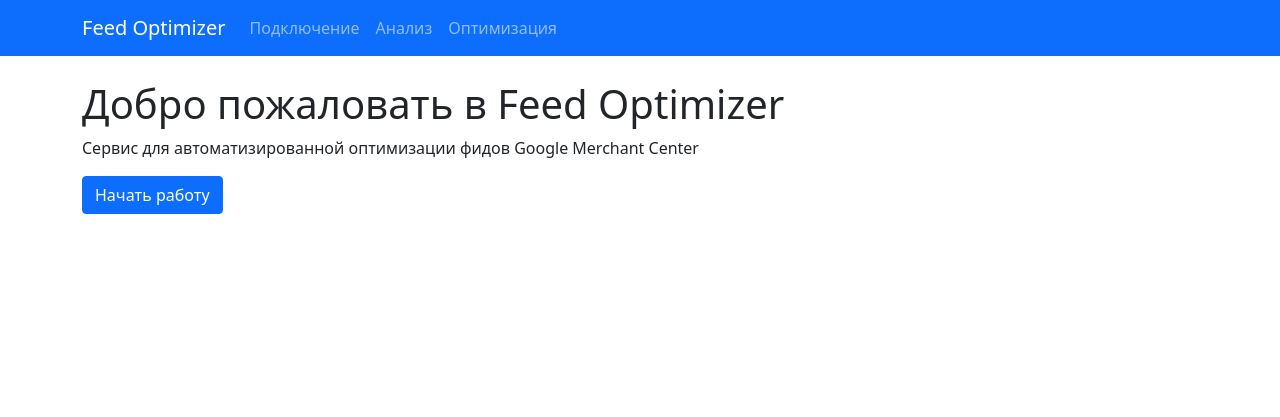
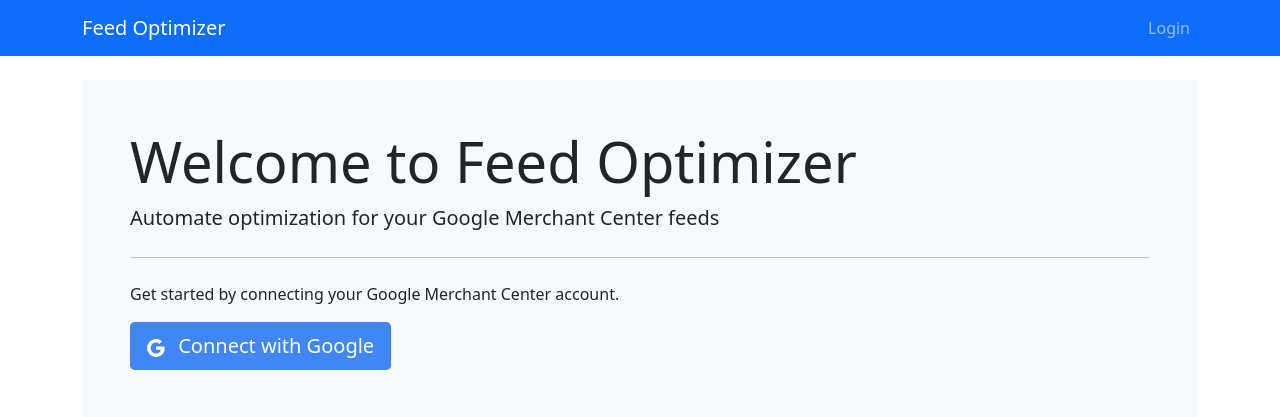
Before and after one commit to igorekioo/feed-optimizer, a Flask app: page / in a window 1280 px wide. Shown: the top 417 px of the page. Run offline with Flask 3, Linux system fonts and the light colour scheme.

Commit message:
Update index.html

```diff
--- a/templates/index.html
+++ b/templates/index.html
@@ -5,6 +5,16 @@
     <meta charset="utf-8">
     <meta name="viewport" content="width=device-width, initial-scale=1">
     <link href="https://cdn.jsdelivr.net/npm/bootstrap@5.1.3/dist/css/bootstrap.min.css" rel="stylesheet">
+    <style>
+        .btn-google {
+            background-color: #4285F4;
+            color: white;
+        }
+        .btn-google:hover {
+            background-color: #357ae8;
+            color: white;
+        }
+    </style>
 </head>
 <body>
     <nav class="navbar navbar-expand-lg navbar-dark bg-primary">
@@ -15,25 +25,78 @@
             </button>
             <div class="collapse navbar-collapse" id="navbarNav">
                 <ul class="navbar-nav">
+                    {% if session.get('merchant_id') %}
                         <li class="nav-item">
-                        <a class="nav-link" href="/connect">Подключение</a>
+                            <a class="nav-link" href="/analyze">Analysis</a>
                         </li>
                         <li class="nav-item">
-                        <a class="nav-link" href="/analyze">Анализ</a>
+                            <a class="nav-link" href="/optimize">Optimization</a>
                         </li>
+                    {% endif %}
+                </ul>
+                <ul class="navbar-nav ms-auto">
+                    {% if session.get('user_info') %}
+                        <li class="nav-item dropdown">
+                            <a class="nav-link dropdown-toggle" href="#" id="userDropdown" role="button" data-bs-toggle="dropdown">
+                                {{ session.get('user_info').get('email') }}
+                            </a>
+                            <ul class="dropdown-menu dropdown-menu-end">
+                                {% if session.get('merchant_id') %}
+                                    <li><a class="dropdown-item" href="{{ url_for('merchant.list_accounts') }}">Change Account</a></li>
+                                    <li><hr class="dropdown-divider"></li>
+                                {% endif %}
+                                <li><a class="dropdown-item" href="{{ url_for('auth.logout') }}">Logout</a></li>
+                            </ul>
+                        </li>
+                    {% else %}
                         <li class="nav-item">
-                        <a class="nav-link" href="/optimize">Оптимизация</a>
+                            <a class="nav-link" href="{{ url_for('auth.login') }}">Login</a>
                         </li>
+                    {% endif %}
                 </ul>
             </div>
         </div>
     </nav>
 
+    {% with messages = get_flashed_messages(with_categories=true) %}
+        {% if messages %}
+            <div class="container mt-3">
+                {% for category, message in messages %}
+                    <div class="alert alert-{{ category if category != 'message' else 'info' }}">
+                        {{ message }}
+                    </div>
+                {% endfor %}
+            </div>
+        {% endif %}
+    {% endwith %}
+
+    {% block content %}
     <div class="container mt-4">
-        <h1>Добро пожаловать в Feed Optimizer</h1>
-        <p>Сервис для автоматизированной оптимизации фидов Google Merchant Center</p>
-        <a href="/connect" class="btn btn-primary">Начать работу</a>
+        <div class="jumbotron p-5 bg-light rounded">
+            <h1 class="display-4">Welcome to Feed Optimizer</h1>
+            <p class="lead">Automate optimization for your Google Merchant Center feeds</p>
+            <hr class="my-4">
+            <p>Get started by connecting your Google Merchant Center account.</p>
+
+            {% if not session.get('user_info') %}
+                <a class="btn btn-google btn-lg" href="{{ url_for('auth.login') }}">
+                    <svg xmlns="http://www.w3.org/2000/svg" width="18" height="18" fill="currentColor" class="bi bi-google me-2" viewBox="0 0 16 16">
+                        <path d="M15.545 6.558a9.42 9.42 0 0 1 .139 1.626c0 2.434-.87 4.492-2.384 5.885h.002C11.978 15.292 10.158 16 8 16A8 8 0 1 1 8 0a7.689 7.689 0 0 1 5.352 2.082l-2.284 2.284A4.347 4.347 0 0 0 8 3.166c-2.087 0-3.86 1.408-4.492 3.304a4.792 4.792 0 0 0 0 3.063h.003c.635 1.893 2.405 3.301 4.492 3.301 1.078 0 2.004-.276 2.722-.764h-.003a3.702 3.702 0 0 0 1.599-2.431H8v-3.08h7.545z"/>
+                    </svg>
+                    Connect with Google
+                </a>
+            {% elif not session.get('merchant_id') %}
+                <a class="btn btn-primary btn-lg" href="{{ url_for('merchant.list_accounts') }}">
+                    Select Merchant Center Account
+                </a>
+            {% else %}
+                <a class="btn btn-primary btn-lg" href="{{ url_for('analyze') }}">
+                    Go to Dashboard
+                </a>
+            {% endif %}
         </div>
+    </div>
+    {% endblock %}
 
     <script src="https://cdn.jsdelivr.net/npm/bootstrap@5.1.3/dist/js/bootstrap.bundle.min.js"></script>
 </body>
```
Lines whose indentation alone changed are shown as unchanged.
